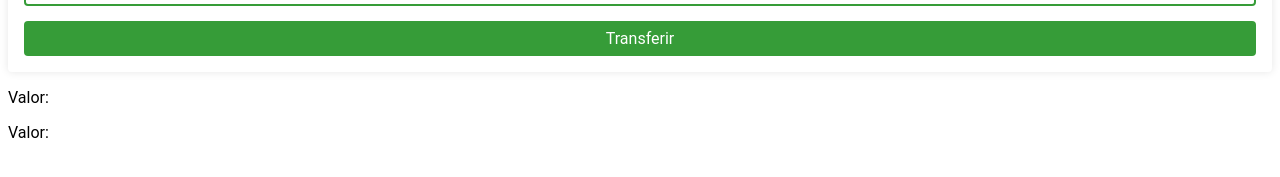
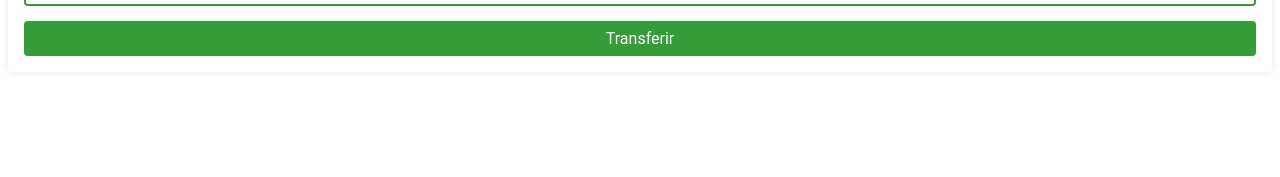
Before and after one commit to marcoaureliotomaz/AngularBytebank, an Angular app: page / in a window 1280 px wide. Shown: the part 207-384 px from the top of the page. Built offline with nearby package versions, Linux system fonts and the light colour scheme.

Commit message:
ListaNgFor

```diff
--- a/src/app/app.component.html
+++ b/src/app/app.component.html
@@ -1,3 +1,3 @@
 <app-nova-transferencia (aoTransferir)="transferir($event)"></app-nova-transferencia>
 
-<app-extrato [transferencia]="transferencia"></app-extrato>
+<app-extrato [transferencias]="transferencias"></app-extrato>
--- a/src/app/app.component.ts
+++ b/src/app/app.component.ts
@@ -8,12 +8,13 @@ import { Component } from '@angular/core';
 export class AppComponent {
   title = 'bytebank';
 
-  transferencia : any;
+  transferencias : any[] = [];
 
 
   transferir($event){
     console.log($event);
-    this.transferencia = $event;
+    const transferencia = {...$event, data : new Date()};
+    this.transferencias.push(transferencia);
 
   }
 }
--- a/src/app/extrato/extrato.component.html
+++ b/src/app/extrato/extrato.component.html
@@ -1,2 +1,5 @@
-<p>Valor:{{transferencia?.valor}}</p>
-<p>Valor:{{transferencia?.destino}}</p>
+<div *ngFor="let t of transferencias">
+<p>Valor:{{t?.valor}}</p>
+<p>Destino:{{t?.destino}}</p>
+<p>Data:{{t?.data}}</p>
+</div>
--- a/src/app/extrato/extrato.component.ts
+++ b/src/app/extrato/extrato.component.ts
@@ -7,7 +7,7 @@ import { Component, Input, OnInit } from '@angular/core';
 })
 export class ExtratoComponent implements OnInit {
 
-  @Input() transferencia : any   ;
+  @Input() transferencias : any[]   ;
 
   constructor() { }
 
```
